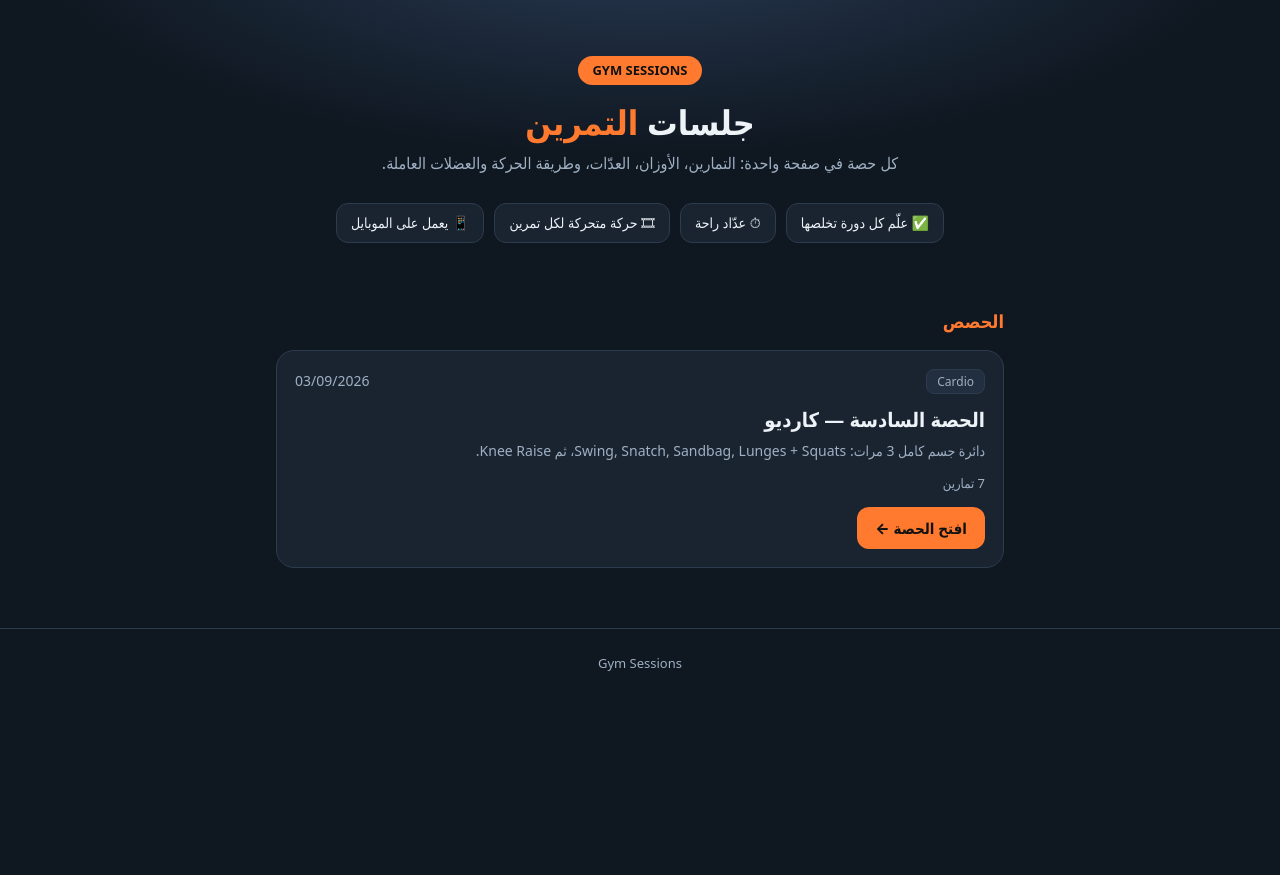
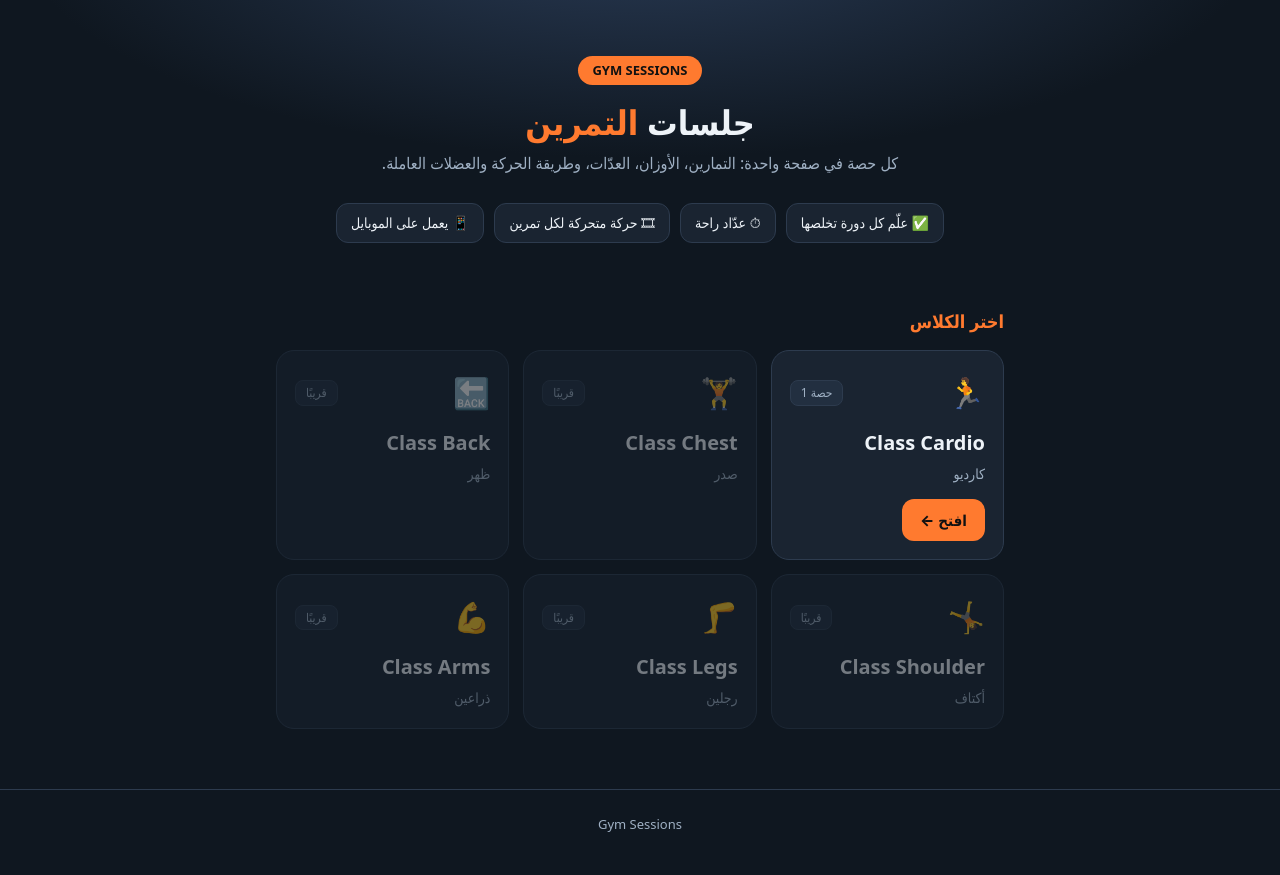
Before and after one commit to mhussein76/Gym-sessions, a plain HTML site: page index.html in a window 1280 px wide. Before the commit the page ends 800 px from the top, so only its background shows below. Drawn offline with Linux system fonts and the light colour scheme.

Commit message:
Landing page by class type (Cardio, Chest, Back, Shoulder, Legs, Arms)
Co-Authored-By: Claude Sonnet 5.5 <noreply@anthropic.com>
Claude-Session: https://claude.ai/code/session_01XmUrMe9itJJBXMGf5t54G3

```diff
--- a/index.html
+++ b/index.html
@@ -17,7 +17,7 @@ body{margin:0;background:var(--bg);color:var(--text);font-family:system-ui,-appl
 .feats div{background:var(--card);border:1px solid var(--line);border-radius:12px;padding:8px 14px;font-size:14px}
 main{max-width:760px;margin:0 auto;padding:10px 16px 60px}
 h2{font-size:18px;color:var(--acc);margin:10px 0 14px}
-.grid{display:grid;gap:14px}
+.grid{display:grid;gap:14px;grid-template-columns:repeat(auto-fill,minmax(210px,1fr))}
 .card{display:block;background:var(--card);border:1px solid var(--line);border-radius:18px;padding:18px;color:inherit;text-decoration:none;transition:transform .15s,border-color .15s}
 .card:hover{transform:translateY(-2px);border-color:var(--acc)}
 .top{display:flex;justify-content:space-between;align-items:center;gap:10px}
@@ -27,6 +27,8 @@ h2{font-size:18px;color:var(--acc);margin:10px 0 14px}
 .card p{margin:0;color:var(--mute);font-size:14px}
 .go{display:inline-block;margin-top:14px;background:var(--acc);color:#111;font-weight:800;border-radius:12px;padding:9px 18px;font-size:15px}
 .meta{color:var(--mute);font-size:13px;margin-top:10px}
+.card.off{opacity:.45;pointer-events:none}
+.ic{font-size:30px}
 .empty{color:var(--mute);text-align:center;padding:30px}
 footer{text-align:center;color:var(--mute);font-size:13px;padding:24px 16px 40px;border-top:1px solid var(--line)}
 </style>
@@ -44,23 +46,23 @@ footer{text-align:center;color:var(--mute);font-size:13px;padding:24px 16px 40px
   </div>
 </section>
 <main>
-  <h2>الحصص</h2>
+  <h2>اختر الكلاس</h2>
   <div class="grid" id="list"><div class="empty">جاري التحميل...</div></div>
 </main>
 <footer>Gym Sessions</footer>
 <script>
-fetch("sessions.json").then(r=>r.json()).then(list=>{
+fetch("sessions.json").then(r=>r.json()).then(data=>{
   const el=document.getElementById("list");
-  if(!list.length){el.innerHTML='<div class="empty">لا توجد حصص بعد.</div>';return}
-  el.innerHTML=list.slice().reverse().map(s=>`
-    <a class="card" href="${s.path}">
-      <div class="top"><span class="tag">${s.type}</span><span class="date">${s.date}</span></div>
-      <h3>${s.title}</h3>
-      <p>${s.summary}</p>
-      <div class="meta">${s.exercises} تمارين</div>
-      <span class="go">افتح الحصة ←</span>
-    </a>`).join("");
-}).catch(()=>{document.getElementById("list").innerHTML='<div class="empty">تعذر تحميل الحصص.</div>'});
+  el.innerHTML=data.classes.map(c=>{
+    const n=c.sessions.length;
+    const href=n===0?"#":(n===1?c.sessions[0].path:"class.html?c="+c.id);
+    return `<a class="card ${n?"":"off"}" href="${href}">
+      <div class="top"><span class="ic">${c.icon}</span><span class="tag">${n?n+" حصة":"قريبًا"}</span></div>
+      <h3 style="direction:ltr;text-align:right">${c.name}</h3>
+      <p>${c.ar}</p>
+      ${n?'<span class="go">افتح ←</span>':''}
+    </a>`}).join("");
+}).catch(()=>{document.getElementById("list").innerHTML='<div class="empty">تعذر تحميل الكلاسات.</div>'});
 </script>
 </body>
 </html>
--- a/sessions.json
+++ b/sessions.json
@@ -1,11 +1,13 @@
-[
-  {
-    "id": "session-06-cardio",
-    "title": "الحصة السادسة — كارديو",
-    "date": "03/09/2026",
-    "type": "Cardio",
-    "summary": "دائرة جسم كامل 3 مرات: Swing, Snatch, Sandbag, Lunges + Squats، ثم Knee Raise.",
-    "exercises": 7,
-    "path": "sessions/session-06-cardio/"
-  }
-]
+{
+  "classes": [
+    {"id": "cardio", "name": "Class Cardio", "ar": "كارديو", "icon": "🏃",
+     "sessions": [
+       {"title": "الحصة السادسة", "date": "03/09/2026", "summary": "دائرة جسم كامل 3 مرات ثم Knee Raise", "path": "sessions/session-06-cardio/"}
+     ]},
+    {"id": "chest", "name": "Class Chest", "ar": "صدر", "icon": "🏋️", "sessions": []},
+    {"id": "back", "name": "Class Back", "ar": "ظهر", "icon": "🔙", "sessions": []},
+    {"id": "shoulder", "name": "Class Shoulder", "ar": "أكتاف", "icon": "🤸", "sessions": []},
+    {"id": "legs", "name": "Class Legs", "ar": "رجلين", "icon": "🦵", "sessions": []},
+    {"id": "arms", "name": "Class Arms", "ar": "ذراعين", "icon": "💪", "sessions": []}
+  ]
+}
```
Also changed, not shown: class.html (added, +56 -0 lines).
